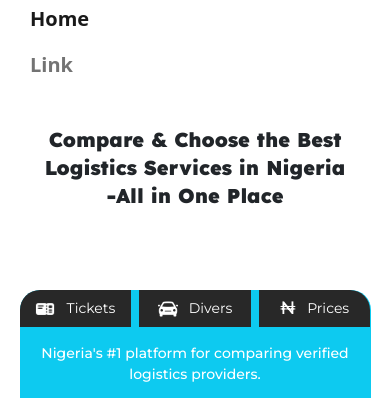
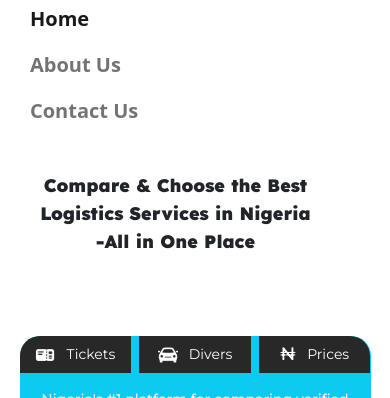
Before and after one commit to Tob1loba/LogiRate, a plain HTML site: page index.html in a window 390 px wide. Both pictures are taken after a click on the button "Toggle navigation". Shown: the part 59-457 px from the top of the page. Drawn offline with nearby package versions, Linux system fonts and the light colour scheme.

Commit message:
css ajustment

```diff
--- a/index.html
+++ b/index.html
@@ -22,7 +22,10 @@
                         <a class="nav-link active" aria-current="page" href="#">Home</a>
                         </li>
                         <li class="nav-item">
-                        <a class="nav-link" href="#">Link</a>
+                        <a class="nav-link" href="#">About Us</a>
+                        </li>
+                        <li class="nav-item">
+                        <a class="nav-link" href="#">Contact Us</a>
                         </li>
                     </ul>
                     <!-- <form class="d-flex">
--- a/style.css
+++ b/style.css
@@ -156,9 +156,10 @@ main{
     }
     .header-content p{
         margin-bottom: 0;
-        font-size: var(--Font-size1) !important;
+        font-size: var(--Font-size2) !important;
         line-height: var(--Line-height1);
         font-weight: bolder;
+        width: 90%;
     }
     #content-1{
         width: 90%;
```
